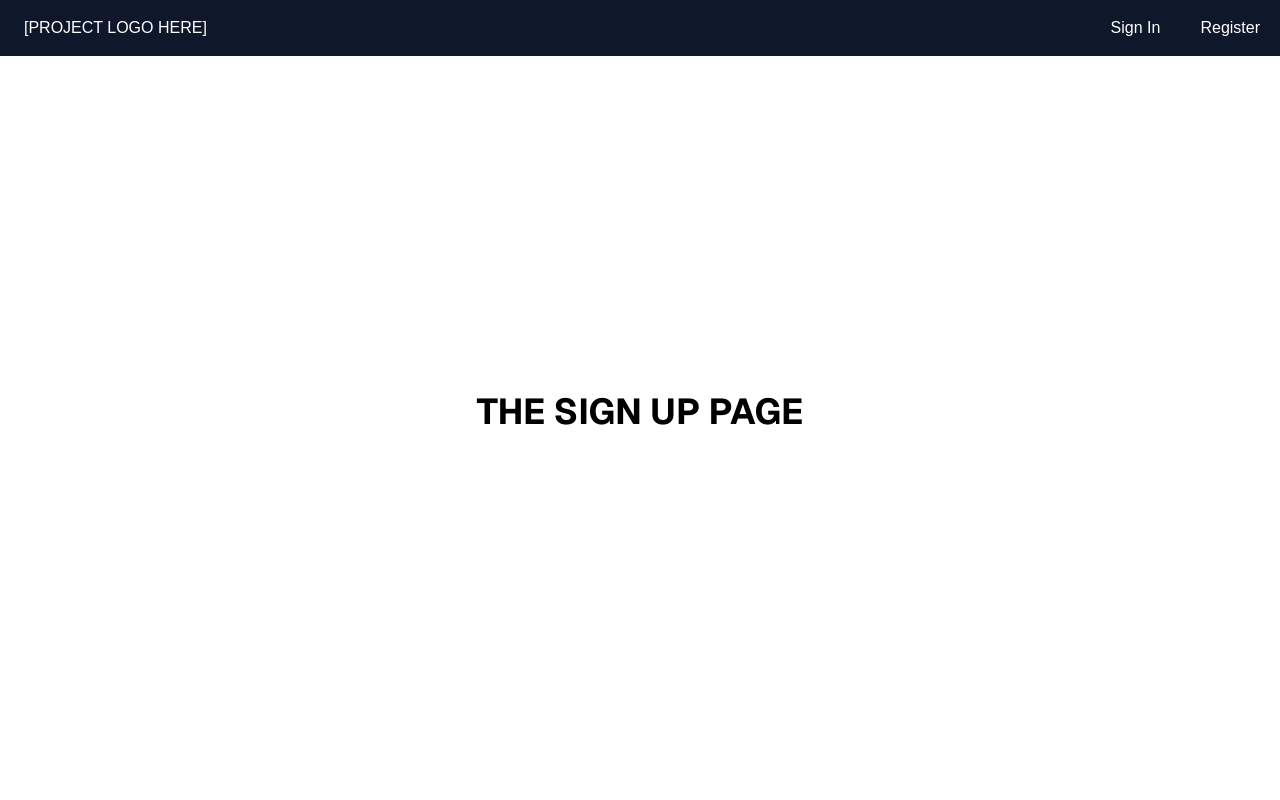
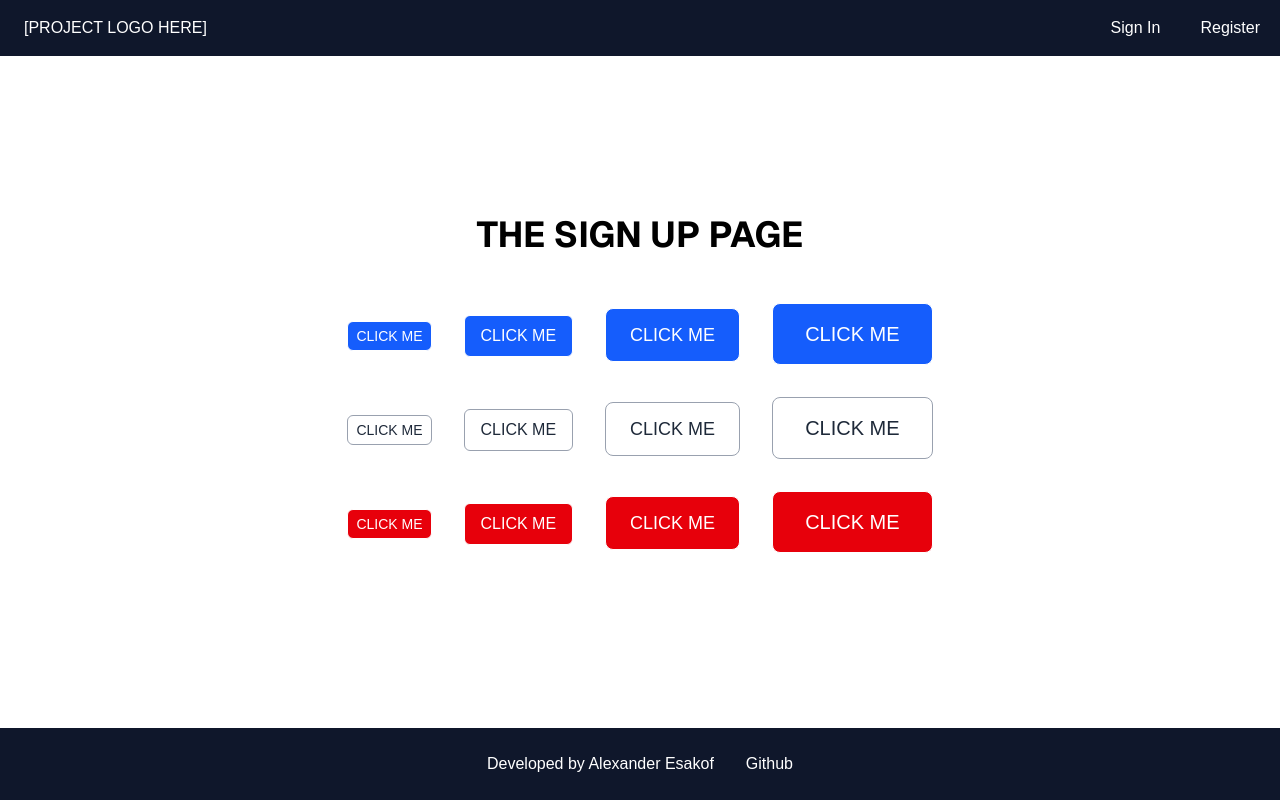
Before and after one commit to aesakof/aesakof-next-starter, a Next.js app: page /sign-up in a window 1280 px wide. Built offline with nearby package versions, Linux system fonts and the light colour scheme.

Commit message:
Progress on Button component

```diff
--- a/app/layout.tsx
+++ b/app/layout.tsx
@@ -3,6 +3,7 @@ import { Geist, Geist_Mono } from "next/font/google";
 import "./globals.css";
 
 import NavBar from "@/components/ui/NavBar";
+import Footer from "@/components/ui/Footer";
 
 const geistSans = Geist({
     variable: "--font-geist-sans",
@@ -32,6 +33,7 @@ export default function RootLayout({
             <body className="min-h-full flex flex-col">
                 <NavBar />
                 {children}
+                <Footer />
             </body>
         </html>
     );
--- a/app/sign-up/page.tsx
+++ b/app/sign-up/page.tsx
@@ -1,9 +1,36 @@
+import Button from "@/components/ui/Button";
+
 export default function SignUp() {
     return (
         <div className="flex-1 flex flex-col items-center justify-center">
             <h1 className="text-4xl font-bold mb-8 font-(family-name:--font-geist-sans)">
                 THE SIGN UP PAGE
             </h1>
+            <div className="flex flex-col">
+                <div>
+                    <Button variant="primary" size="sm">CLICK ME</Button>
+                    <Button variant="primary" size="md">CLICK ME</Button>
+                    <Button variant="primary" size="lg">CLICK ME</Button>
+                    <Button variant="primary" size="xl">CLICK ME</Button>
+                </div>
+                <div>
+                    <Button variant="secondary" size="sm">CLICK ME</Button>
+                    <Button variant="secondary" size="md">CLICK ME</Button>
+                    <Button variant="secondary" size="lg">CLICK ME</Button>
+                    <Button variant="secondary" size="xl">CLICK ME</Button>
+                </div>
+                <div>
+                    <Button variant="danger" size="sm">CLICK ME</Button>
+                    <Button variant="danger" size="md">CLICK ME</Button>
+                    <Button variant="danger" size="lg">CLICK ME</Button>
+                    <Button variant="danger" size="xl">CLICK ME</Button>
+                </div>
+            </div>
+
+
+
+
+
         </div>
     )
 }
--- a/components/ui/Button.tsx
+++ b/components/ui/Button.tsx
@@ -0,0 +1,43 @@
+import { ReactNode } from "react"
+
+type ButtonProps = {
+    children: ReactNode,
+    variant?: "primary" | "secondary" | "danger",
+    size?: "sm" | "md" | "lg" | "xl",
+    type?: "button" | "submit" | "reset",
+    fullWidth?: boolean,
+    disabled?: boolean,
+    isLoading?: boolean,
+    onClick?: () => void
+}
+
+export default function Button({
+    children,
+    variant = "primary",
+    size = "md",
+    type = "button",
+    fullWidth = false,
+    disabled = false,
+    isLoading = false,
+    onClick
+}: ButtonProps) {
+
+    const variantClasses = {
+        primary: "bg-blue-600 hover:bg-blue-700 active:bg-blue-900 text-white",
+        secondary: "border border-gray-400 text-gray-800 hover:bg-gray-100 active:bg-gray-300",
+        danger: "bg-red-600 hover:bg-red-700 active:bg-red-900 text-white",
+    }
+
+    const sizeClasses = {
+        sm: "text-sm py-1 px-2 rounded-md",
+        md: "text-base py-2 px-4 rounded-md",
+        lg: "text-lg py-3 px-6 rounded-lg",
+        xl: "text-xl py-4 px-8 rounded-lg"
+    }
+
+    return (
+        <button className={`border m-4 ${sizeClasses[size]} ${variantClasses[variant]}`}>
+            {children}
+        </button>
+    )
+}
--- a/components/ui/Footer.tsx
+++ b/components/ui/Footer.tsx
@@ -0,0 +1,10 @@
+export default function Footer() {
+    return (
+        <footer className="bg-slate-900 text-white p-6 flex items-center justify-center">
+            <p className="px-4">Developed by Alexander Esakof</p>
+            <a className="px-4 hover:underline" href="https://github.com/aesakof" target="_blank" rel="noopener noreferrer">
+                Github
+            </a>
+        </footer>
+    )
+}
```
